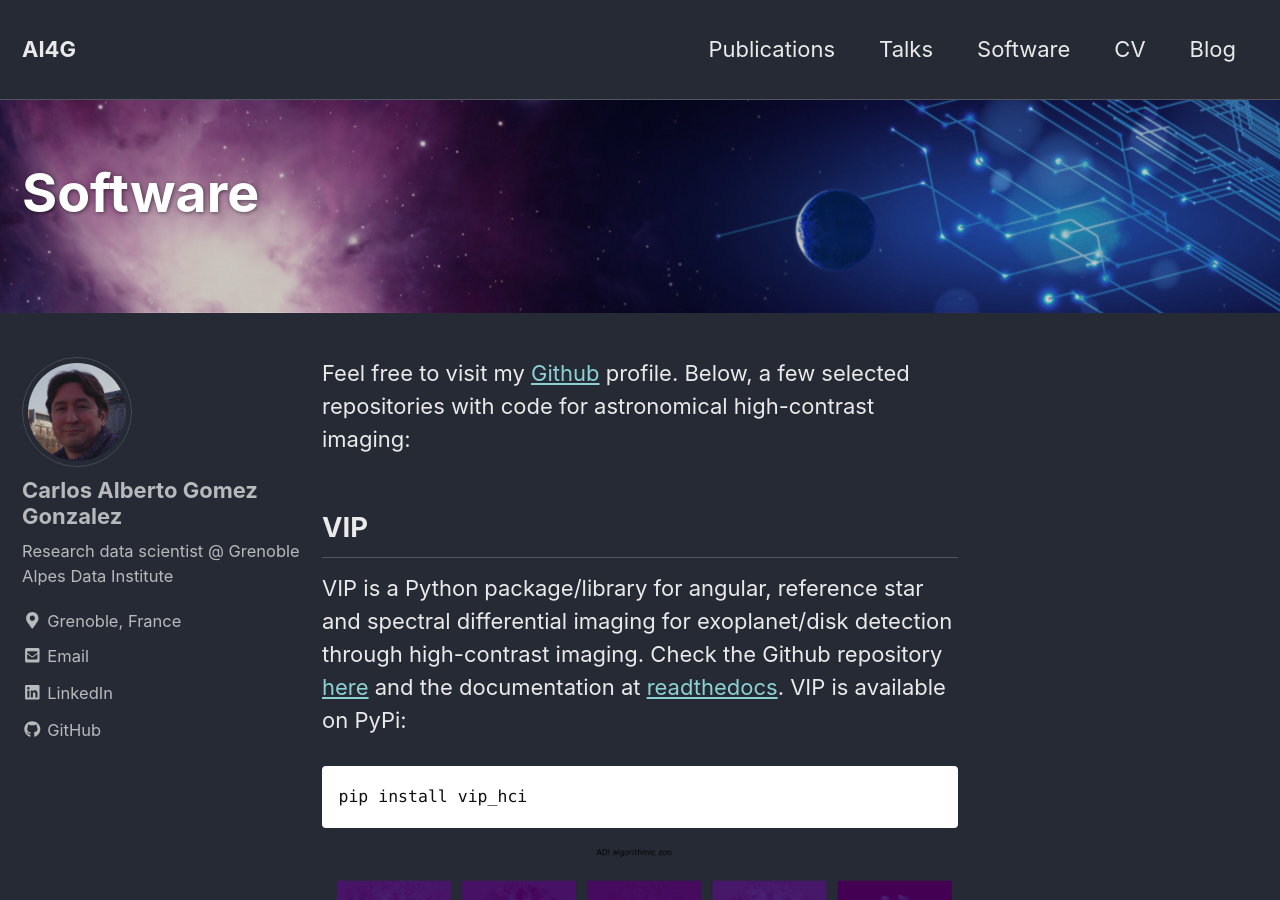
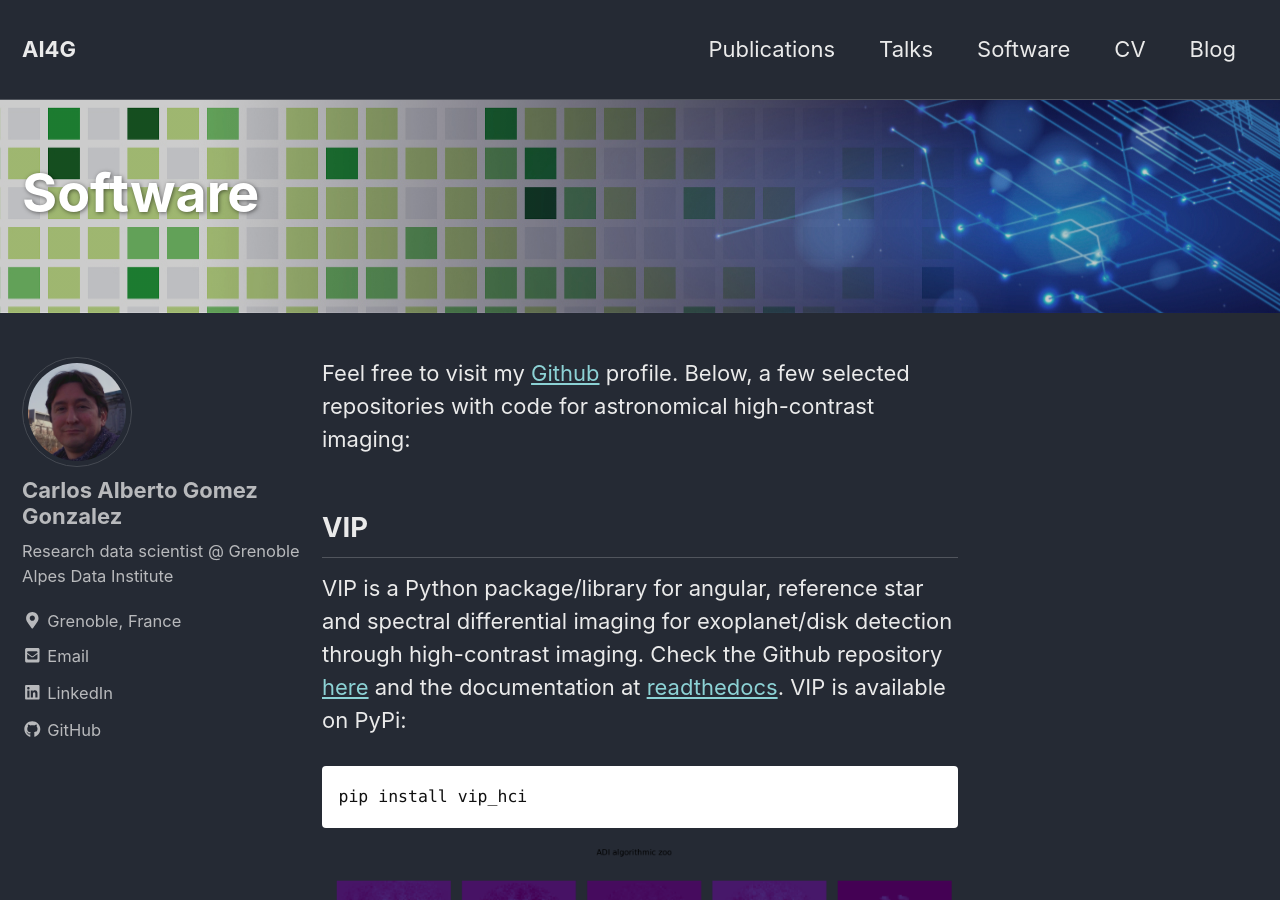
Before and after one commit to carlos-gg/carlos-gg.github.io, a Jekyll site: the page built from _pages/software.md, in a window 1280 px wide and 900 px high. Built offline with Jekyll 4.4.1, drawn with Linux system fonts in a browser that asks for light colours; nearby versions of some CDN libraries.

Commit message:
Adding header image

```diff
--- a/_pages/software.md
+++ b/_pages/software.md
@@ -4,7 +4,7 @@ layout: single
 permalink: /software/
 author_profile: true
 header:
-        overlay_image: /assets/images/header_image_astro.jpg
+        overlay_image: /assets/images/header_image_github.jpg
         overlay_filter: 0.2
 ---
 
```
Also changed, not shown: _pages/cv.md (+3 -0 lines), assets/images/header_image_github.jpg (added).
